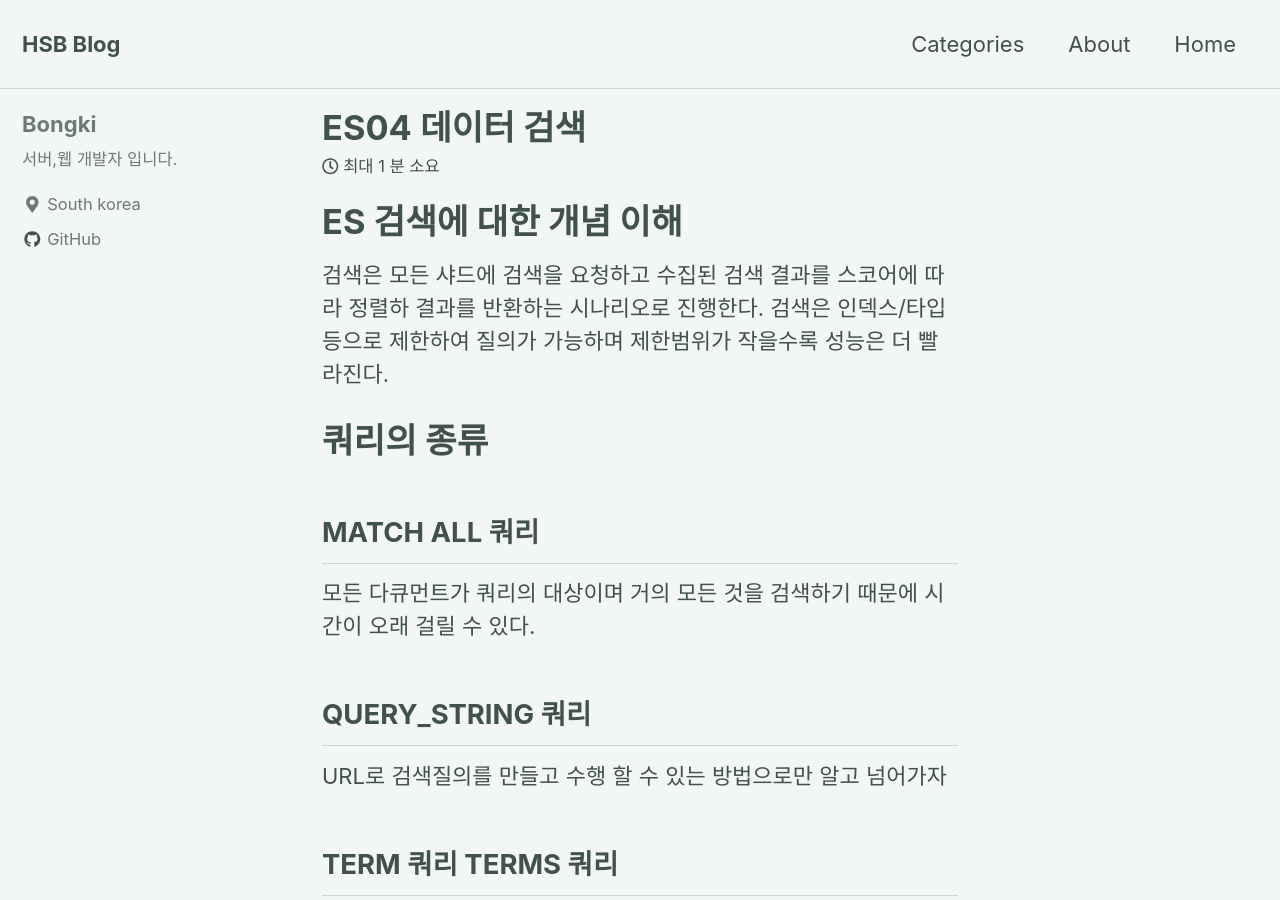
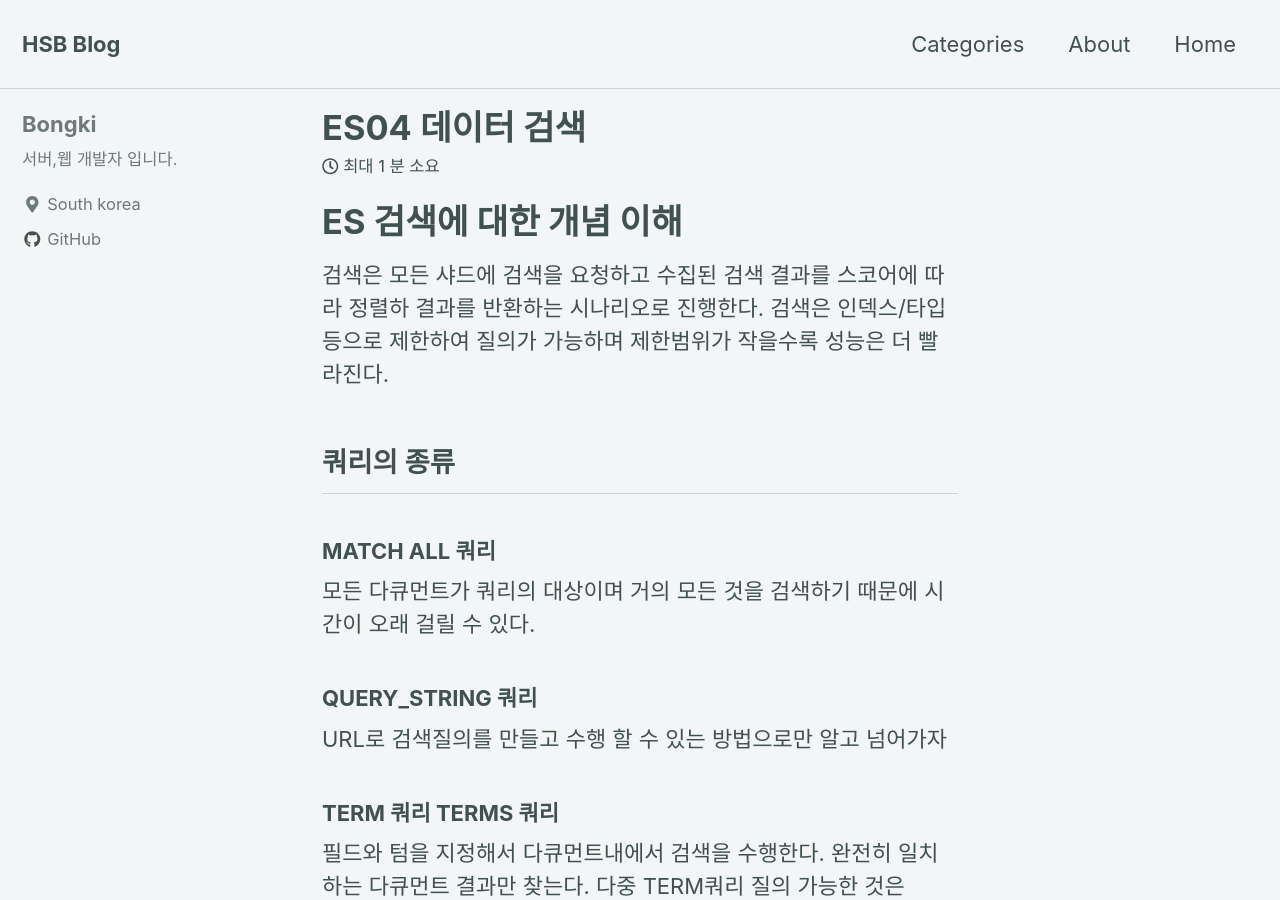
Before and after one commit to hsb0202/hsb0202.github.io, a Jekyll site: the page built from _posts/2018-08-30-es-04.md, in a window 1280 px wide and 900 px high. Built offline with Jekyll 4.4.1, drawn with Linux system fonts in a browser that asks for light colours; nearby versions of some CDN libraries.

Commit message:
Update 2018-08-30-es-04.md

```diff
--- a/_posts/2018-08-30-es-04.md
+++ b/_posts/2018-08-30-es-04.md
@@ -9,16 +9,16 @@ categories: [ELK]
 제한범위가 작을수록 성능은 더 빨라진다.
 
 
-# 쿼리의 종류
+## 쿼리의 종류
 
-## MATCH ALL 쿼리
+### MATCH ALL 쿼리
 모든 다큐먼트가 쿼리의 대상이며 거의 모든 것을 검색하기 때문에 시간이 오래 걸릴 수 있다.
 
-## QUERY_STRING 쿼리
+### QUERY_STRING 쿼리
 URL로 검색질의를 만들고 수행 할 수 있는 방법으로만 알고 넘어가자
 
 
-## TERM 쿼리 TERMS 쿼리
+### TERM 쿼리 TERMS 쿼리
 필드와 텀을 지정해서 다큐먼트내에서 검색을 수행한다. 완전히 일치하는 다큐먼트 결과만 찾는다.
 다중 TERM쿼리 질의 가능한 것은 TERMS쿼리라고 한다.
 
```
